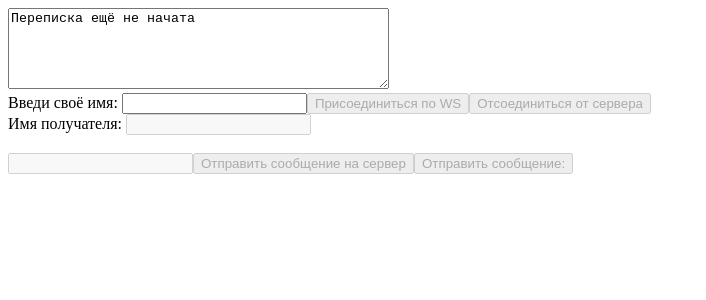
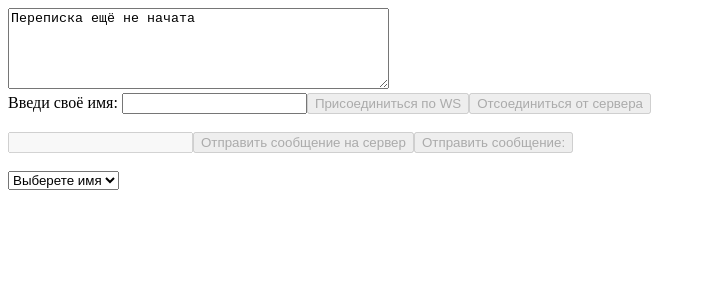
Before and after one commit to Alf51/MiniContactCenter-Client, a React (Create React App) app: page / in a window 1280 px wide. Shown: the top 300 px of the page, without its empty margins (0-706 px from the left). Built offline with nearby package versions, Linux system fonts and the light colour scheme.

Commit message:
Теперь мы выбираем из списка, кому отправить личное сообщение

```diff
--- a/package.json
+++ b/package.json
@@ -25,7 +25,7 @@
     "ws": "^8.18.0"
   },
   "scripts": {
-    "start": "react-scripts start",
+    "start": "cross-env BROWSER=\"C:\\Program Files (x86)\\Google\\Chrome\\Application\\chrome.exe\" react-scripts start",
     "build": "react-scripts build",
     "test": "react-scripts test",
     "eject": "react-scripts eject"
@@ -47,5 +47,8 @@
       "last 1 firefox version",
       "last 1 safari version"
     ]
+  },
+  "devDependencies": {
+    "cross-env": "^7.0.3"
   }
 }
--- /dev/null
+++ b/src/components/dropdown.tsx
@@ -0,0 +1,19 @@
+import {observer} from "mobx-react-lite";
+import React from "react";
+
+interface DropDownProps {
+    names: string[],
+    onSelected: (value: string) => void
+}
+
+//todo эже просто список. Название так себе. Мб пропсы передавать ? А не из стора брать ? Например в классе обёртки следить за стора и отдавать готовое
+export const Dropdown: React.FC<DropDownProps> = observer(({names, onSelected}) => {
+    return (
+        <select defaultValue={''} onChange={event => onSelected(event.target.value)} >
+            <option value={''} disabled>Выберете имя</option>
+            {names.map(login => (
+                <option key={login}>{login}</option>
+            ))}
+        </select>
+    );
+})
--- a/src/components/webSocketControlPanel.tsx
+++ b/src/components/webSocketControlPanel.tsx
@@ -1,15 +1,17 @@
 import React, {ChangeEvent, useEffect, useState} from "react";
 import {MyMessage, useConnect} from "../socketConnection";
 import MessageStore from "../store/messageStore";
+import {Dropdown} from "./dropdown";
+import {observer} from "mobx-react-lite";
+import {ObservableSet} from "mobx";
 
-export function WebSocketControlPanel(obj: { buttonName: string }) {
+export const WebSocketControlPanel = observer((obj: { buttonName: string }) => {
     const {sendMessage, sendPrivateMessage, connectWS, disconnect, isConnection} = useConnect()
     const [inputMessage, setInputMessage] = useState<string>('')
-    const [inputPrivateMessage, setInputPrivateMessage] = useState<string>('')
     const [login, setLogin] = useState<string>('')
     const [to, setTo] = useState<string>('')
     const [message, setMessage] = useState<MyMessage>({from: '', text: "hay from React", to: ''})
-    const {addMessage} = MessageStore
+    const {addMessage, logins} = MessageStore
 
     useEffect(() => {
         setMessage({
@@ -23,22 +25,16 @@ export function WebSocketControlPanel(obj: { buttonName: string }) {
     const handleText = (event: ChangeEvent<HTMLInputElement>) => {
         setInputMessage(event.target.value)
     }
-
-    const handlePrivateText = (event: ChangeEvent<HTMLInputElement>) => {
-        setInputPrivateMessage(event.target.value)
-    }
-
     const handleLogin = (event: ChangeEvent<HTMLInputElement>) => {
         setLogin(event.target.value)
     }
 
-    const handleTo = (event: ChangeEvent<HTMLInputElement>) => {
-        setTo(event.target.value)
+    const handleTo = (login: string) => {
+        setTo(login)
     }
 
     const makeReset = () => {
         setInputMessage('')
-        setInputPrivateMessage('')
     }
 
     const handleMessage = (message: MyMessage) => {
@@ -61,6 +57,7 @@ export function WebSocketControlPanel(obj: { buttonName: string }) {
         connectWS(login)
     }
 
+
     return (
         <div>
             <label>Введи своё имя: </label>
@@ -70,10 +67,11 @@ export function WebSocketControlPanel(obj: { buttonName: string }) {
             <button disabled={!isConnection} onClick={() => disconnect()}>Отсоединиться от сервера</button>
 
             <br/>
-            <label>Имя получателя: </label>
-            <input disabled={!isConnection} value={to} type={'text'} onChange={handleTo}></input>
             <br/>
-            <br/>
+            {/*<label>Имя получателя: </label>*/}
+            {/*<input disabled={!isConnection} value={to} type={'text'} onChange={handleTo}></input>*/}
+            {/*<br/>*/}
+            {/*<br/>*/}
 
             <input disabled={!isConnection} value={inputMessage} type={'text'} onChange={handleText}></input>
             <button disabled={!isConnection || !inputMessage.trim()} onClick={() => handleMessage(message)}>Отправить
@@ -82,6 +80,9 @@ export function WebSocketControlPanel(obj: { buttonName: string }) {
             <button disabled={!isConnection || to.trim().length === 0 || !inputMessage.trim()}
                     onClick={() => handleMessagePrivate(message)}>Отправить
                 сообщение: {to}</button>
+            <br/>
+            <br/>
+            <Dropdown onSelected={handleTo} names={[...logins]}></Dropdown>
         </div>
     );
-}
+})
--- a/src/socketConnection.ts
+++ b/src/socketConnection.ts
@@ -1,4 +1,4 @@
-import {useRef, useState} from "react";
+import {useEffect, useRef, useState} from "react";
 import {Client} from "@stomp/stompjs";
 import MessageStore from "./store/messageStore";
 
@@ -9,10 +9,14 @@ export interface MyMessage {
     to: string
 }
 
+export interface LoginsMessage {
+    logins: Set<string>
+}
+
 export function useConnect() {
     const clientRef = useRef(new Client())
     const [isConnection, setConnection] = useState(false)
-    const {addMessage} = MessageStore
+    const {addMessage, setLogins} = MessageStore
 
     const connectWS = (login: string) => {
         const client = new Client({
@@ -20,18 +24,28 @@ export function useConnect() {
                 onConnect: frame => {
                     setConnection(true)
                     console.log("Соединение успешно")
+
+                    //Отправил логин, который онлайн
+                    client.publish({destination: '/app/registerLogin', body: login})
+
                     client.subscribe("/topic/message", message => {
                         if (message) {
                             const answer = JSON.parse(message.body) as MyMessage
                             addMessage(answer)
                         }
                     })
-                    //todo логин вписать
                     client.subscribe(`/topic/message/private-${login}`, message => {
                         if (message) {
                             console.log('получили приват сообщение')
                             const answer = JSON.parse(message.body) as MyMessage
                             addMessage(answer)
+                        }
+                    })
+                    client.subscribe(`/topic/logins`, message => {
+                        if (message) {
+                            const logins = new Set<string>(JSON.parse(message.body))
+                            logins.delete(login)
+                            setLogins(logins)
                         }
                     })
                 },
--- a/src/store/messageStore.tsx
+++ b/src/store/messageStore.tsx
@@ -1,19 +1,32 @@
 import {MyMessage} from "../socketConnection";
-import {action, makeObservable, observable} from "mobx";
+import {action, computed, makeObservable, observable, ObservableSet} from "mobx";
 
 class MessageStore {
     messages: MyMessage[] = []
+    logins = observable.set<string>()
 
     constructor() {
         makeObservable(this, {
             messages: observable,
+            logins: observable,
             addMessage: action,
+            addLogin: action,
+            setLogins: action
         })
     }
 
     addMessage = (message: MyMessage) => {
         this.messages = [...this.messages, message]
     }
+
+    addLogin = (login: string) => {
+        this.logins.add(login)
+    }
+
+    setLogins = (logins: Set<string>) => {
+        this.logins.clear()
+        logins.forEach(element => this.addLogin(element))
+    }
 }
 
 export default new MessageStore()
--- a/tsconfig.json
+++ b/tsconfig.json
@@ -1,6 +1,6 @@
 {
   "compilerOptions": {
-    "target": "es5",
+    "target": "es6",
     "lib": [
       "dom",
       "dom.iterable",
```
Also changed, not shown: 1 other file (tests, documents, lock files or other folders).
